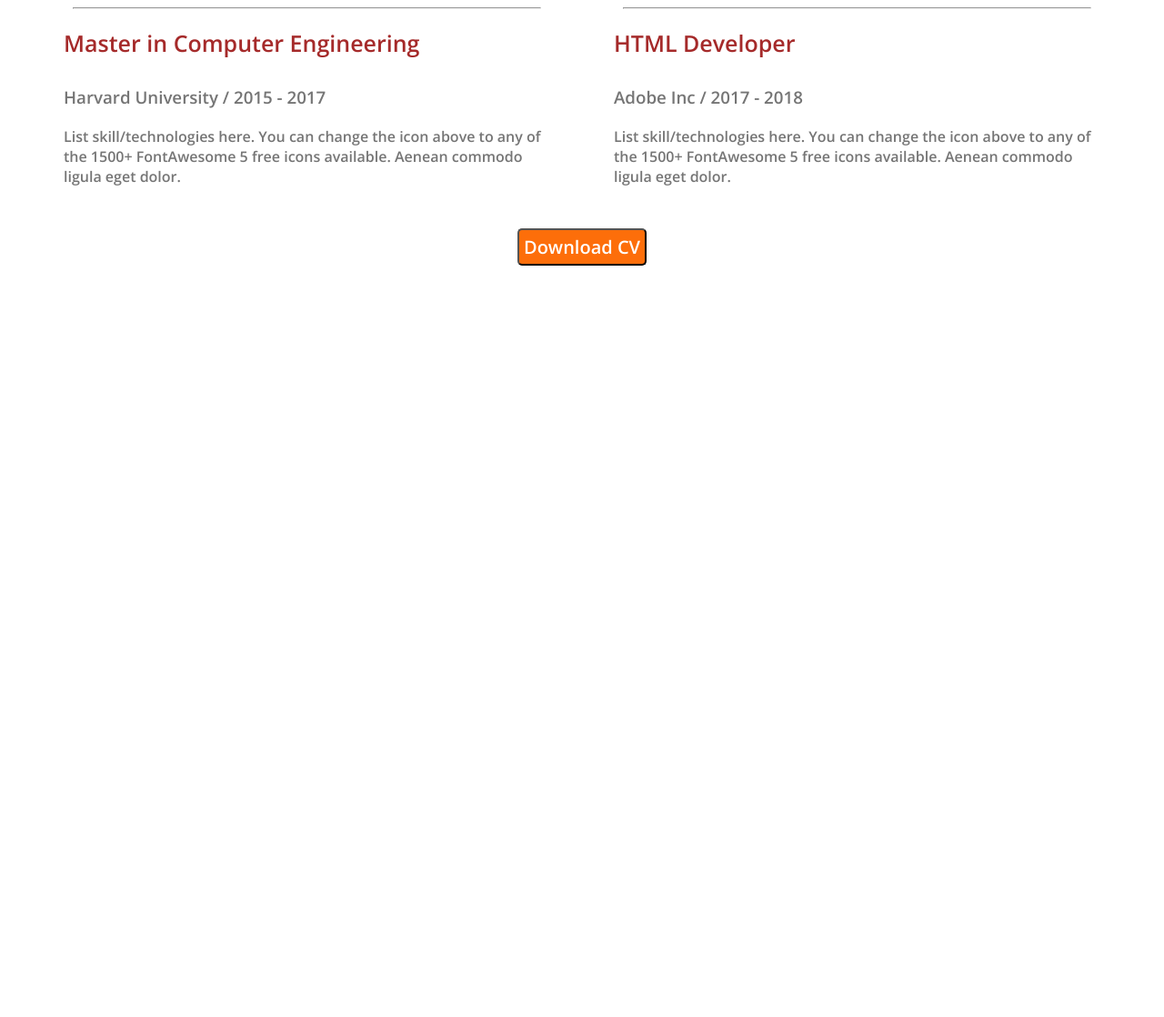
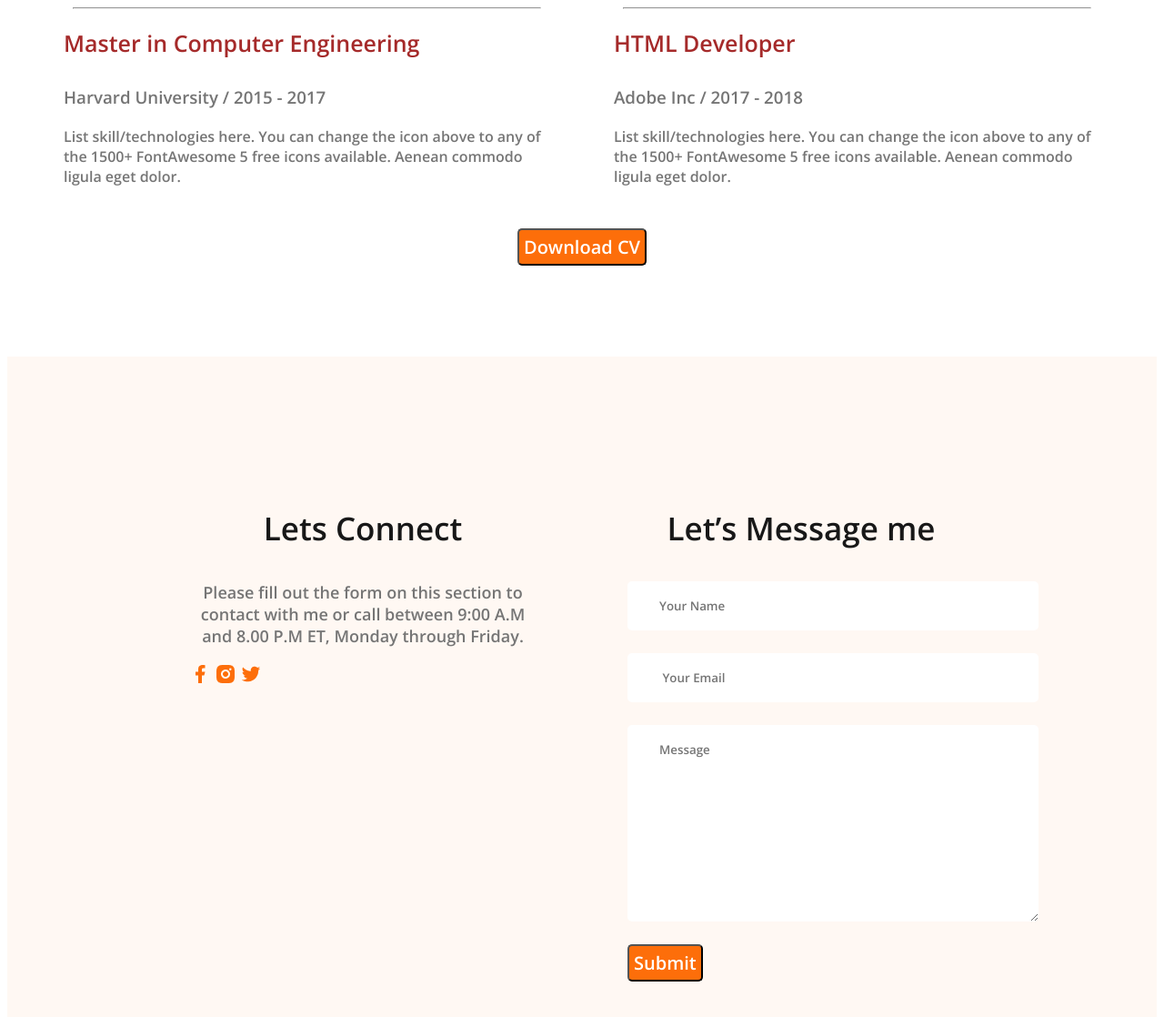
Before and after one commit to LabuIslam702/webdeveloper-portfolio, a plain HTML site: page index.html in a window 1280 px wide. Shown: the part 2784-3902 px from the top of the page at 91% size. Before the commit the page ends 3084 px from the top, so only its background shows below. Drawn offline with nearby package versions, Linux system fonts and the light colour scheme.

Commit message:
this is a footer section

```diff
--- a/index.html
+++ b/index.html
@@ -137,7 +137,24 @@
         </section>
     </main>
     <footer>
-
+        <div class="footer-colum">
+            <h3 class="section-title">Lets Connect</h3>
+            <p class="section-description">Please fill out the form on this section to contact with me or call between 9:00 A.M and 8.00 P.M ET, Monday through Friday.</p>
+            <div class="social-links">
+                <a href=""><img src="./images/icons/facebook.png" alt=""></a>
+                <a href=""><img src="./images/icons/insta.png" alt=""></a>
+                <a href=""><img src="./images/icons/twitter.png" alt=""></a>
+            </div>
+        </div>
+        <div class="footer-colum">
+            <h3 class="section-title">Let’s Message me</h3>
+            <form class="contact" action="">
+                <input type="text" placeholder="Your Name">
+                <input type="email" placeholder=" Your Email">
+                <textarea name="Message" placeholder="Message" cols="30" rows="10"></textarea>
+                <input class="btn-primary" type="submit" value="Submit">
+            </form>
+        </div>
     </footer>
 </body>
 </html>
--- a/style.css
+++ b/style.css
@@ -160,3 +160,29 @@ main section{
     text-align: center;
     margin-top: 30px;
 }
+
+/* this is footer style */
+footer{
+    display: flex;
+    gap: 100px;
+    background-color: #fff8f3;
+    margin-top: 100px;
+    padding: 130px 200px;
+}
+.footer-colum{
+    width: 50%;
+}
+.contact input[type="text"], .contact input[type="email"], textarea{
+    display: block;
+    margin-bottom: 25px;
+    padding: 18px 35px;
+    color: #757575;
+    border-radius: 5px ;
+    background: #fff;
+    border: 0;
+    width: 100%;
+}
+#low{
+    background-color: #FD6E0A;
+    color: white;
+}
```
